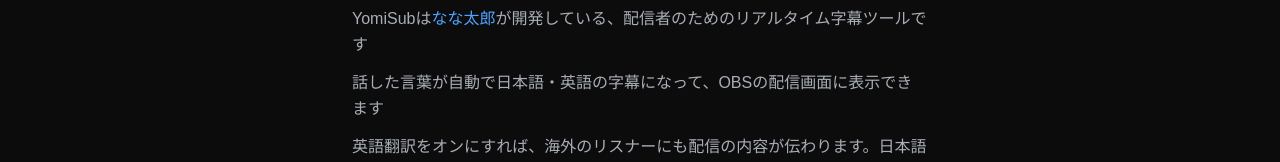
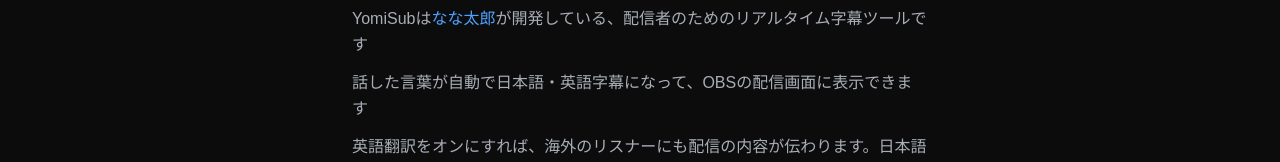
Before and after one commit to nxouv/yomisub, a Next.js app: page /about in a window 1280 px wide. Shown: the part 323-485 px from the top of the page. Built offline with nearby package versions, Linux system fonts and the light colour scheme; no server answers; a web font is replaced by a local one.

Commit message:
Aboutページの文を修正し、「日本語・英語の字幕」から「日本語・英語字幕」に表現を変更しました。

```diff
--- a/app/about/page.tsx
+++ b/app/about/page.tsx
@@ -56,7 +56,7 @@
                 が開発している、配信者のためのリアルタイム字幕ツールです
               </p>
               <p>
-                話した言葉が自動で日本語・英語の字幕になって、OBSの配信画面に表示できます
+                話した言葉が自動で日本語・英語字幕になって、OBSの配信画面に表示できます
               </p>
               <p>
                 英語翻訳をオンにすれば、海外のリスナーにも配信の内容が伝わります。日本語のみも可能です
```
